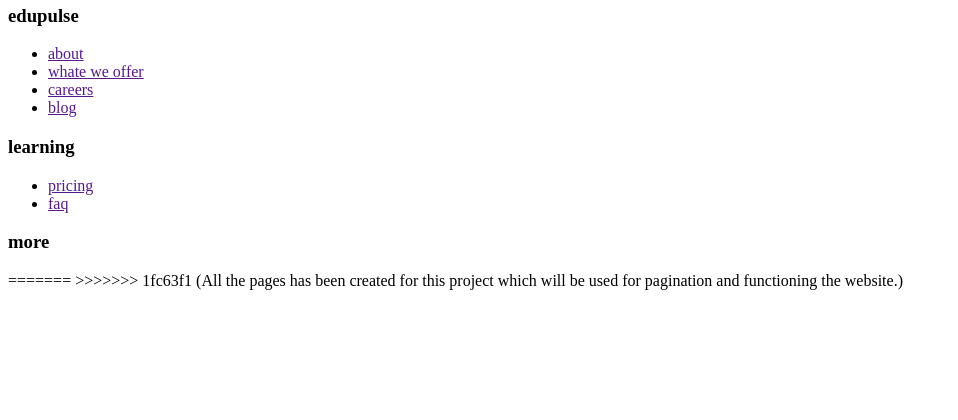
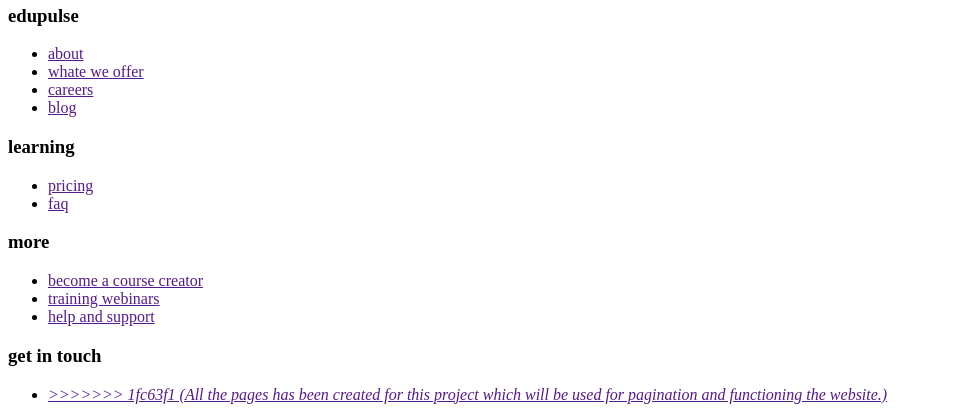
Before and after one commit to AshrafUAsif/B9IS123-Programming-For-Information-Systems-Group-CA2, a Flask app: page /log-in.html in a window 1280 px wide. Shown: the part 416-836 px from the top of the page, without its empty margins (0-958 px from the left). Before the commit the page ends 706 px from the top, so only its background shows below. Run offline with Flask 3, Linux system fonts and the light colour scheme.

Commit message:
did social media section of footer part

```diff
--- a/templates/log-in.html
+++ b/templates/log-in.html
@@ -132,7 +132,27 @@
                 <div class="col-sm-6 col-lg-3">
                     <div class="footer-item">
                         <h3>more</h3>
-
+                        <ul>
+                            <li><a href="">become a course creator</a></li>
+                            <!-- corrected typo -->
+                            <li><a href="">training webinars</a></li>
+                            <li><a href="">help and support</a></li>
+                        </ul>
+                    </div>
+                </div>
+                <div class="col-sm-6 col-lg-3">
+                    <div class="footer-item">
+                        <h3>get in touch</h3>
+                        <ul>
+                            <li>
+                                <a href=""
+                                ><i class="fab fa-facebook social-icon></i> facebook</a
+                                >
+                            </li>
+                            <li>
+                                <a href=""
+                                ><i class="fab fa-twitter social-icon></i> twitter</a>
+                        </ul>
                     </div>
                 </div>
             </div>
```
